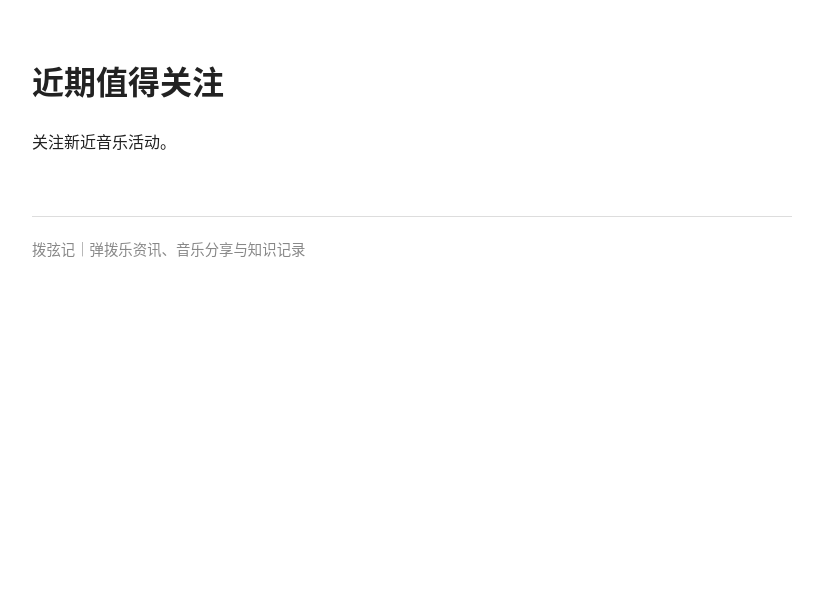
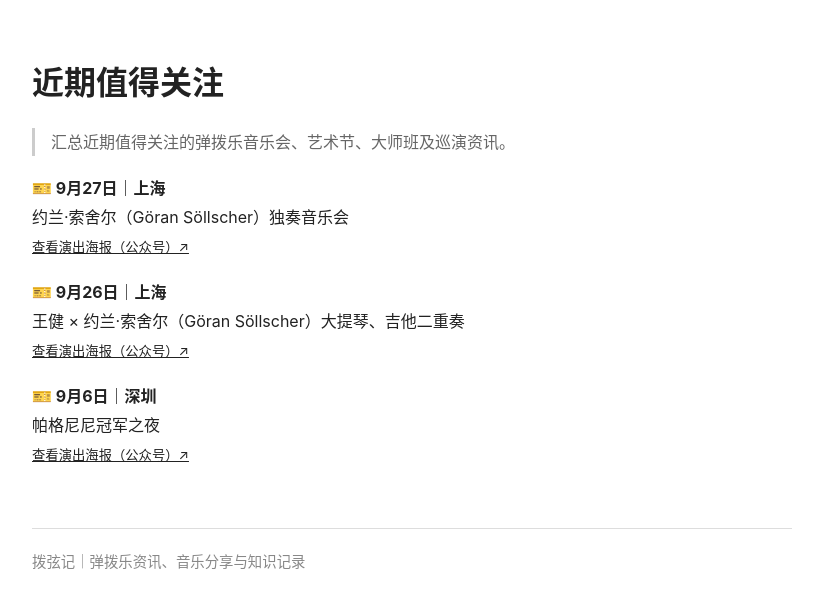
Before and after one commit to KeenKwok/boxianji, a Jekyll site: the page built from attention/index.md, in a window 1280 px wide. Shown: the top 608 px of the page, without its empty margins (228-1051 px from the left). Built offline with Jekyll 4.4.1, drawn with Linux system fonts in a browser that asks for light colours.

Commit message:
Update index.md

```diff
--- a/attention/index.md
+++ b/attention/index.md
@@ -1,29 +1,16 @@
 ---
 layout: default
 title: 近期值得关注
-
-events:
-  - date: "9月27日"
-    city: "上海"
-    title: "约兰·索舍尔（Göran Söllscher）独奏音乐会"
-    link: "公众号链接"
-
-  - date: "9月26日"
-    city: "上海"
-    title: "王健 × 约兰·索舍尔（Göran Söllscher）大提琴、吉他二重奏"
-    link: "公众号链接"
-
-  - date: "9月6日"
-    city: "深圳"
-    title: "帕格尼尼冠军之夜"
-    link: "https://mp.weixin.qq.com/s/6HDvRmNtwLolhX6OxNyHNw"
-
-  - date: "9月5日"
-    city: "深圳"
-    title: "帕格尼尼冠军之夜"
-    link: "https://mp.weixin.qq.com/s/6HDvRmNtwLolhX6OxNyHNw"
 ---
 
 # 近期值得关注
 
-关注新近音乐活动。
+> 汇总近期值得关注的弹拨乐音乐会、艺术节、大师班及巡演资讯。
+
+{% for event in site.data.attention %}
+<div style="margin:1.1em 0;">
+<strong>🎫 {{ event.date }}｜{{ event.city }}</strong><br>
+{{ event.title }}<br>
+<small><a href="{{ event.link }}">查看演出海报（公众号）↗</a></small>
+</div>
+{% endfor %}
```
